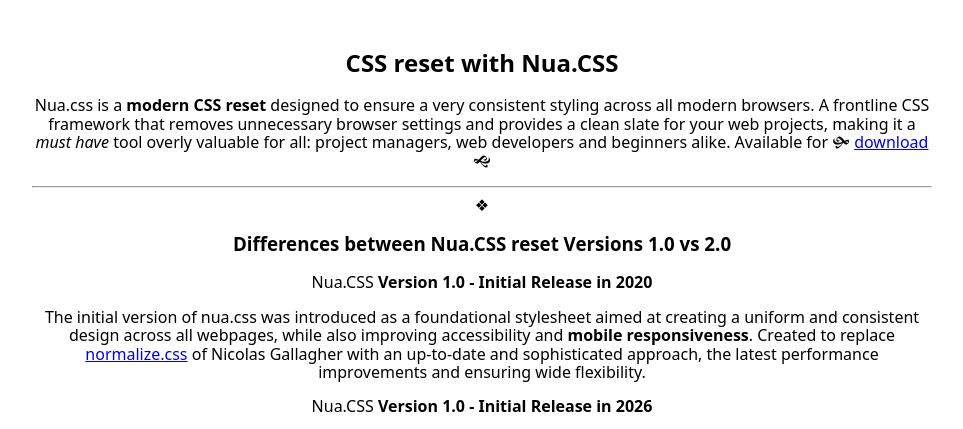
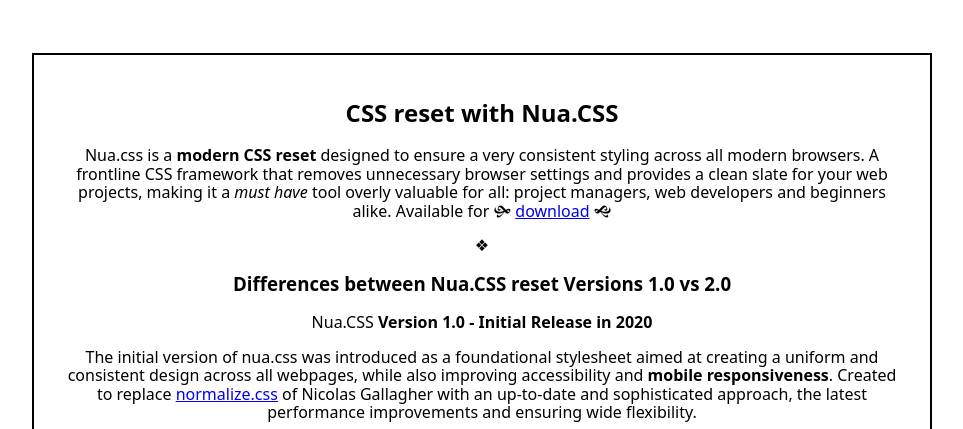
Before and after one commit to OSTARA711/nua-css, a plain HTML site: page mobile-first-css-reset-stylesheet.html in a window 1280 px wide. Shown: the part 357-786 px from the top of the page, without its empty margins (158-1121 px from the left). Drawn offline with Linux system fonts and the light colour scheme.

Commit message:
Updates to .html files on root

```diff
--- a/mobile-first-css-reset-stylesheet.html
+++ b/mobile-first-css-reset-stylesheet.html
@@ -70,6 +70,7 @@
   </header>
 
   <div class="container">
+    <section class="box">
     <section>
       <h2>CSS reset with Nua.CSS</h2>
       <p>
@@ -77,8 +78,6 @@
 	A frontline CSS framework that removes unnecessary browser settings and provides a clean slate for your web projects, making it a <em>must have</em> tool overly valuable for all: project managers, web developers and beginners alike.
         Available for &#x1F65F; <a href="index.html">download</a> &#x1F65D;
       </p>
-
-      <hr>
 
       <div class="center-decorative">&#x2756;</div>
 
@@ -97,6 +96,7 @@
 	Historically, the main goal of a CSS reset has been to ensure consistency between browsers and to undo all default styles, creating a blank slate for your webpages,
 	but nowadays, modern browsers do not have massive discrepancies regarding the layout display and spacing, thus, it is not really necessary to strip away all of the browser default settings. <a href="https://web.dev/learn/performance/why-speed-matters/">Does speed really matter?</a>
       </p>
+    </section>
     </section>
 
     <section>
```
Also changed, not shown: index.html (+0 -1 lines).
